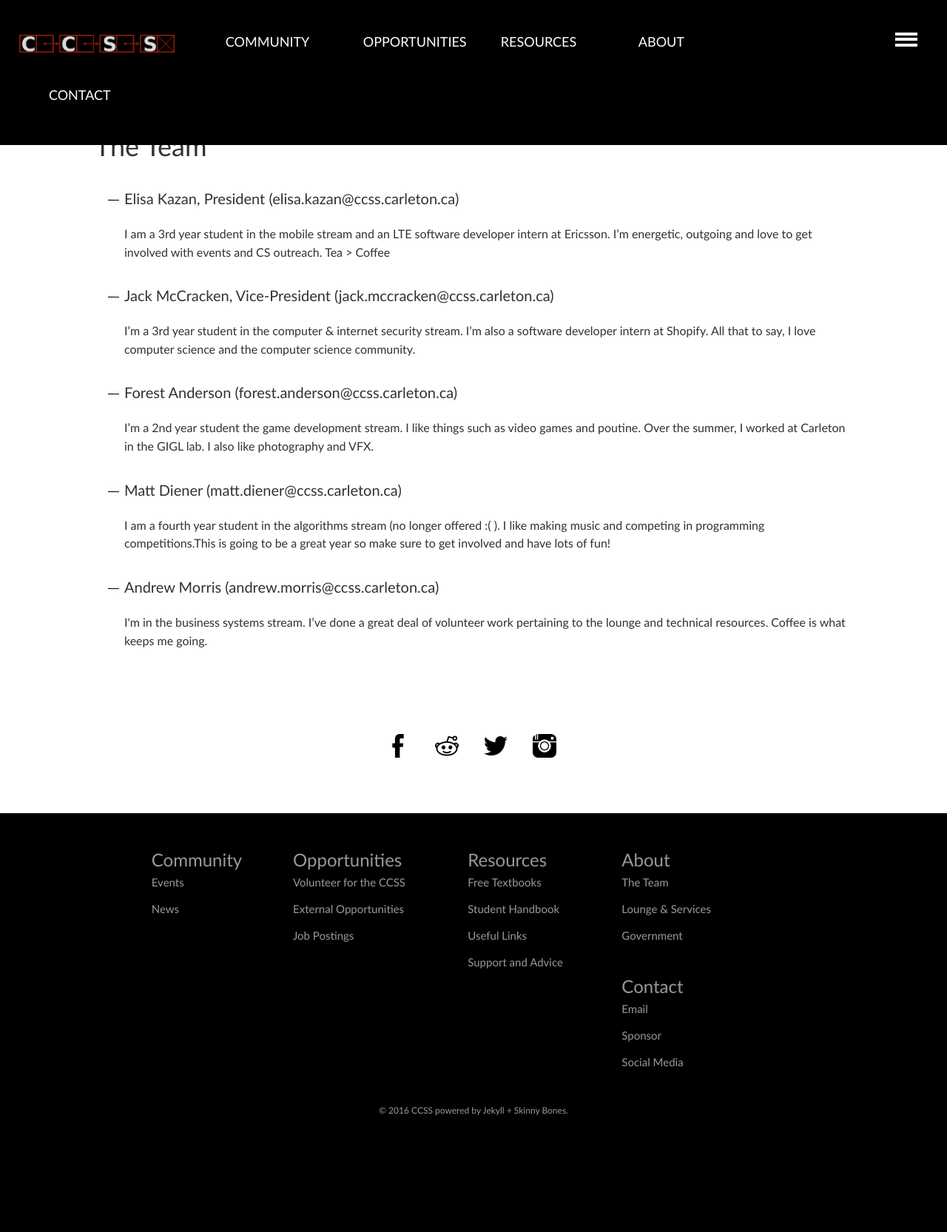
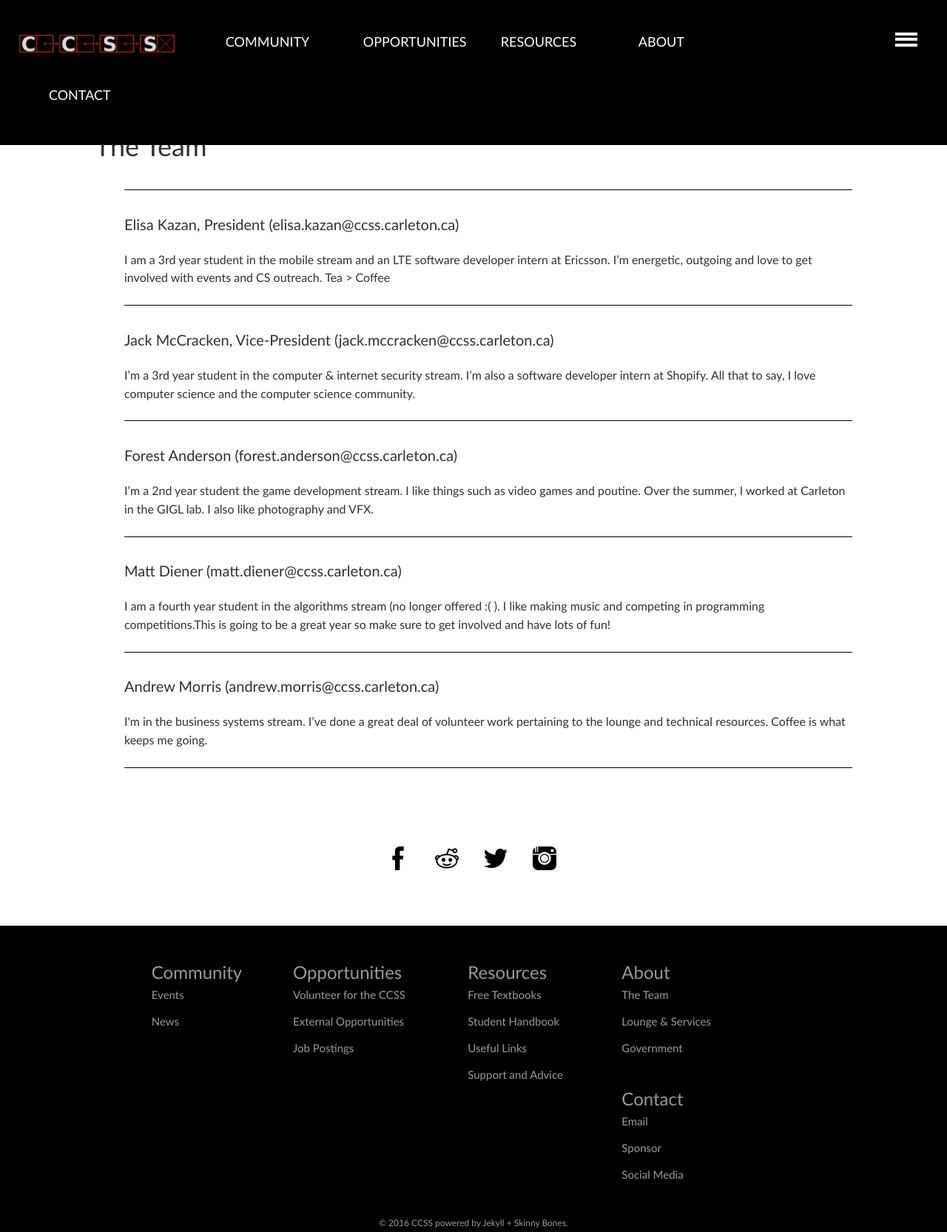
Before and after one commit to brittnylapierre/ccss_web, a Jekyll site: the page built from about/team/index.md, in a window 1280 px wide. Shown: the whole page at 74% size. Built offline with Jekyll 4.4.1, drawn with Linux system fonts in a browser that asks for light colours; before the commit the page ends 1513 px from its top, so only the background shows below that.

Commit message:
Updated index.md

```diff
--- a/about/team/index.md
+++ b/about/team/index.md
@@ -6,8 +6,8 @@ published: true
 ---
 <div class='content-wrap'>
   <h1>The Team</h1>
-  <ul>
-  	<li>
+  <ul class='boardered-list' >
+  	<li id='first-item'>
     	<h5>Elisa Kazan, President (elisa.kazan@ccss.carleton.ca)</h5>
   		<p>I am a 3rd year student in the mobile stream and an LTE software developer intern at Ericsson. I’m energetic, outgoing and love to get involved with events and CS outreach. Tea > Coffee</p>
     </li>
@@ -25,7 +25,7 @@ published: true
   		<h5>Matt Diener (matt.diener@ccss.carleton.ca)</h5>
   		<p>I am a fourth year student in the algorithms stream (no longer offered :( ). I like making music and competing in programming competitions.This is going to be a great year so make sure to get involved and have lots of fun!</p>
   	</li>
-  	<li>
+  	<li id='last-item'>
     	<h5>Andrew Morris (andrew.morris@ccss.carleton.ca)</h5>
   		<p>I'm in the business systems stream. I’ve done a great deal of volunteer work pertaining to the lounge and technical resources. Coffee is what keeps me going.</p>
   	</li>
```
